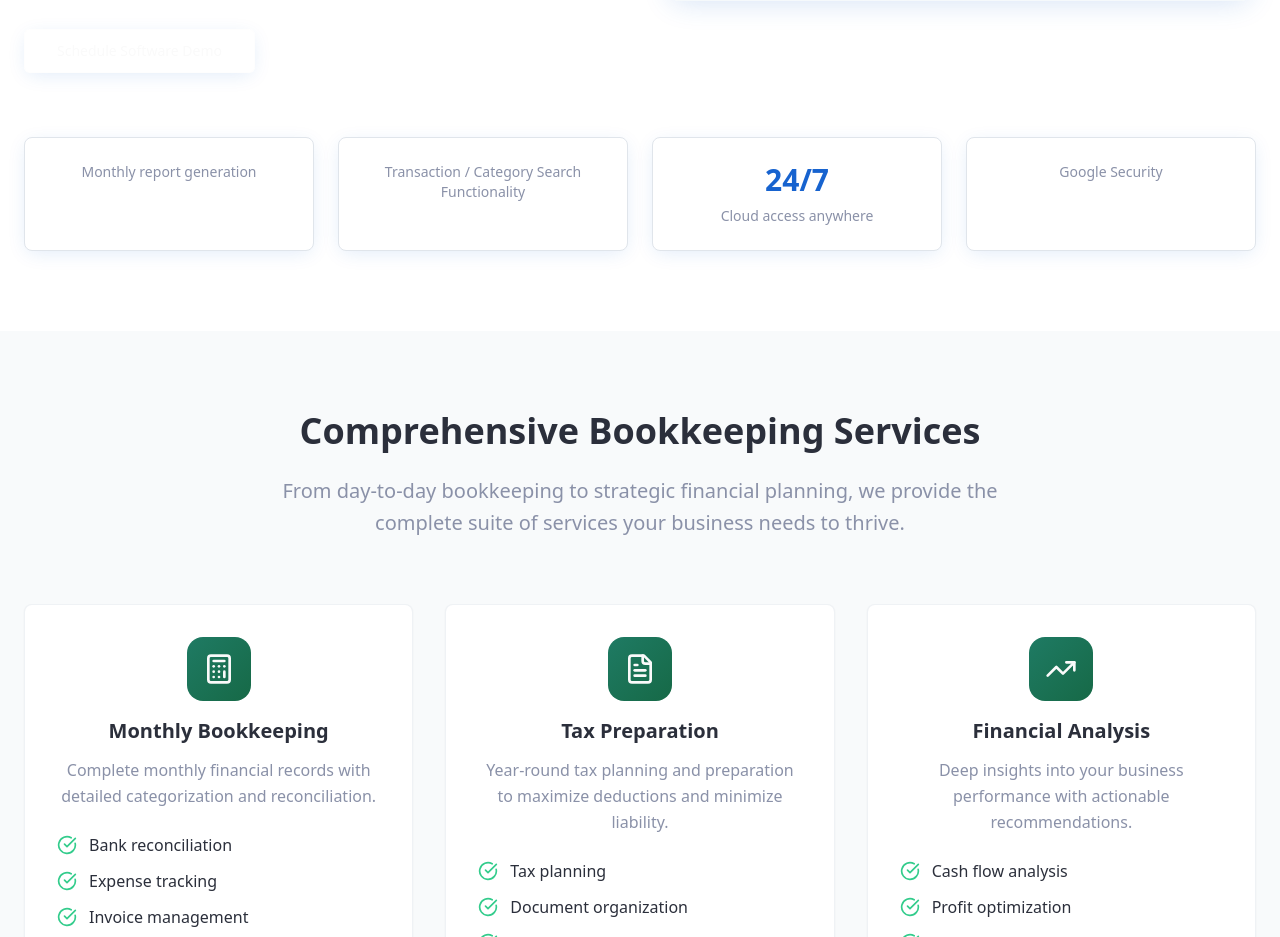
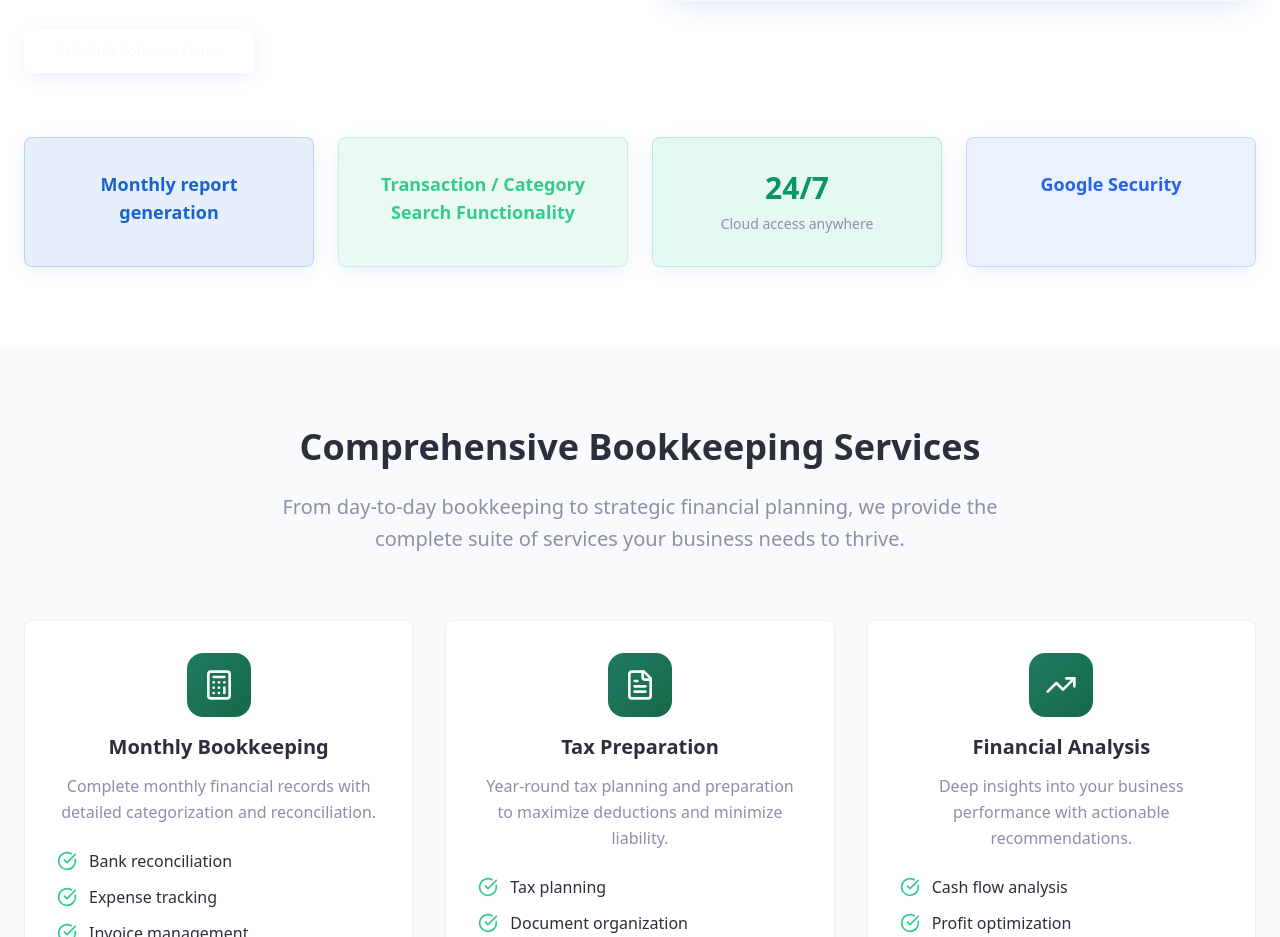
Before and after one commit to maxdaviessoftware/maxdaviesbookkeeping, a React (Vite) app: page / in a window 1280 px wide. Shown: the part 2662-3599 px from the top of the page. Built offline with nearby package versions, Linux system fonts and the light colour scheme.

Commit message:
Improve Software Showcase styling
Updated the statistics boxes in the Software Showcase section to increase their size and vary their colors for better visual appeal.
-edited src/components/SoftwareShowcase.tsx

```diff
--- a/src/components/SoftwareShowcase.tsx
+++ b/src/components/SoftwareShowcase.tsx
@@ -68,18 +68,18 @@ const SoftwareShowcase = () => {
         </div>
 
         <div className="grid md:grid-cols-2 lg:grid-cols-4 gap-6">
-          <Card className="p-6 text-center shadow-soft">
-            <div className="text-sm text-text-light">Monthly report generation</div>
+          <Card className="p-8 text-center shadow-soft bg-primary/10 border-primary/20">
+            <div className="text-lg font-semibold text-primary mb-2">Monthly report generation</div>
           </Card>
-          <Card className="p-6 text-center shadow-soft">
-            <div className="text-sm text-text-light">Transaction / Category Search Functionality</div>
+          <Card className="p-8 text-center shadow-soft bg-accent/10 border-accent/20">
+            <div className="text-lg font-semibold text-accent mb-2">Transaction / Category Search Functionality</div>
           </Card>
-          <Card className="p-6 text-center shadow-soft">
-            <div className="text-3xl font-bold text-primary mb-2">24/7</div>
+          <Card className="p-8 text-center shadow-soft bg-emerald-500/10 border-emerald-500/20">
+            <div className="text-3xl font-bold text-emerald-600 mb-2">24/7</div>
             <div className="text-sm text-text-light">Cloud access anywhere</div>
           </Card>
-          <Card className="p-6 text-center shadow-soft">
-            <div className="text-sm text-text-light">Google Security</div>
+          <Card className="p-8 text-center shadow-soft bg-blue-500/10 border-blue-500/20">
+            <div className="text-lg font-semibold text-blue-600 mb-2">Google Security</div>
           </Card>
         </div>
       </div>
```
